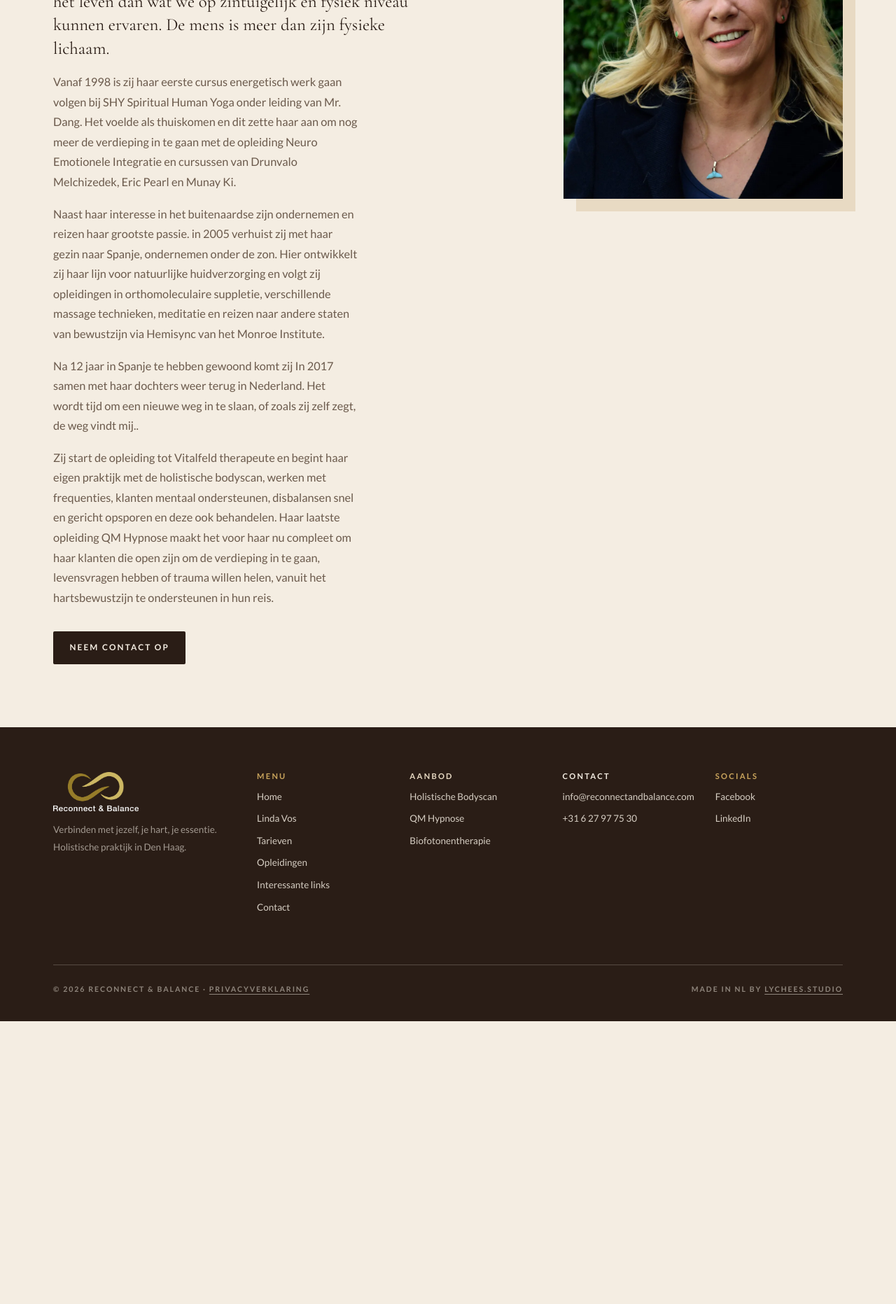
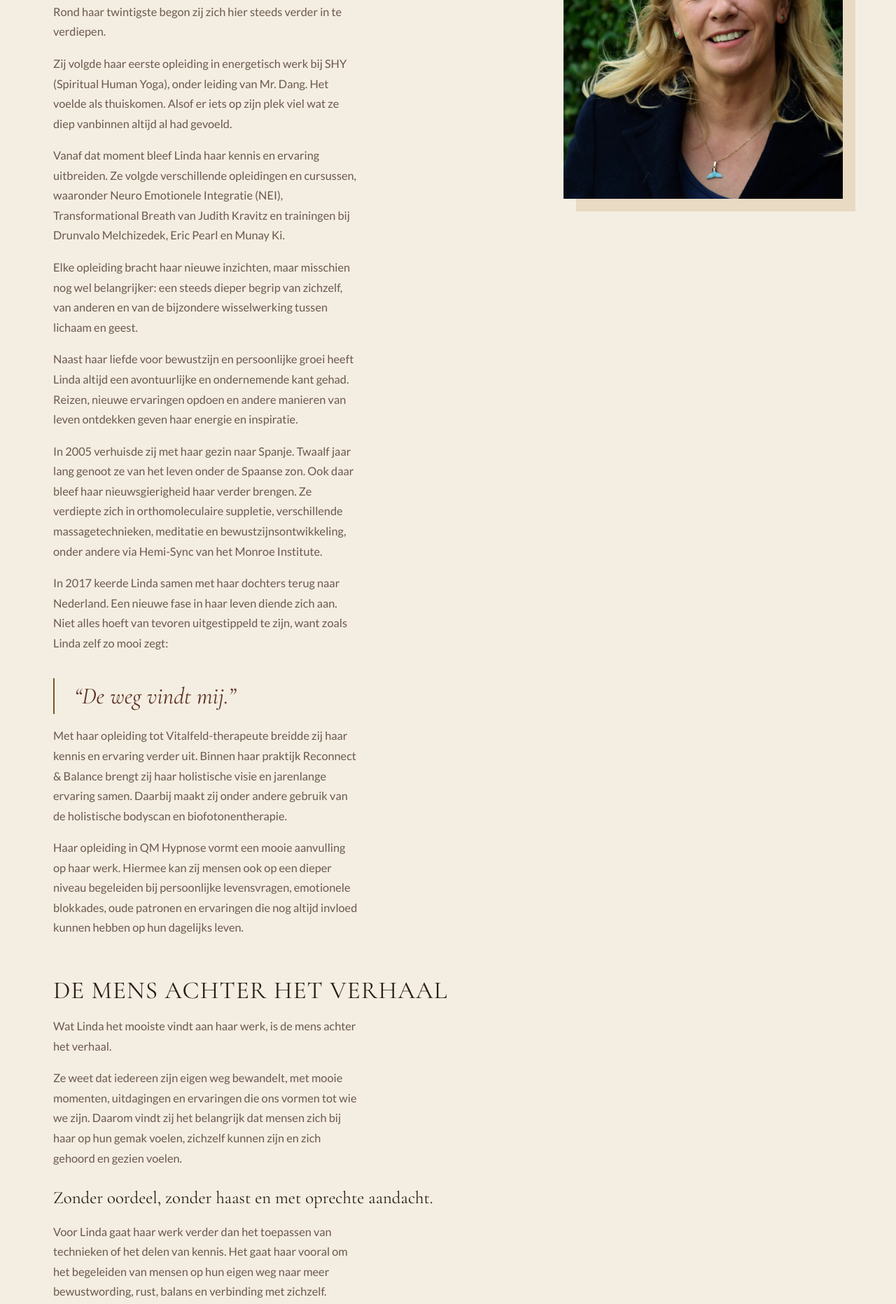
Before and after one commit to JamieVos991/reconnectandbalance-website, a website: page site/linda-vos.html in a window 1280 px wide. Shown: the part 747-2610 px from the top of the page at 70% size. Before the commit the page ends 2206 px from the top, so only its background shows below. Drawn offline with Linux system fonts and the light colour scheme.

Commit message:
feat: nieuwe tekst over Linda, toegankelijker menu en kleinere hero

```diff
--- a/site/linda-vos.html
+++ b/site/linda-vos.html
@@ -46,20 +46,31 @@
 <main id="inhoud" tabindex="-1">
 <section class="page-hero glow">
   <div class="wrap">
-    <div class="eyebrow">Over mij</div>
+    <div class="eyebrow">Over Linda</div>
     <h1>Linda Vos</h1>
-    <p class="lead">Oprichtster en eigenaresse van Reconnect&amp;Balance</p>
+    <p class="lead">Oprichtster en eigenaresse van Reconnect &amp; Balance</p>
   </div>
 </section>
 
 <section class="section">
   <div class="wrap split top wide-text">
     <div class="prose reveal">
-      <p class="intro">Linda kwam tijdens haar vroege jeugd al in aanraking met paranormale ervaringen waar niemand haar een antwoord op kon geven. Rond haar twintigste jaar is zij zich meer gaan verdiepen van wat haar was overkomen dmv het lezen over bewustzijn en spiritualiteit. De gebeurtenissen uit haar jeugd kregen vorm, er is meer in het leven dan wat we op zintuigelijk en fysiek niveau kunnen ervaren. De mens is meer dan zijn fysieke lichaam.</p>
-      <p>Vanaf 1998 is zij haar eerste cursus energetisch werk gaan volgen bij SHY Spiritual Human Yoga onder leiding van Mr. Dang. Het voelde als thuiskomen en dit zette haar aan om nog meer de verdieping in te gaan met de opleiding Neuro Emotionele Integratie en cursussen van Drunvalo Melchizedek, Eric Pearl en Munay Ki.</p>
-      <p>Naast haar interesse in het buitenaardse zijn ondernemen en reizen haar grootste passie. in 2005 verhuist zij met haar gezin naar Spanje, ondernemen onder de zon. Hier ontwikkelt zij haar lijn voor natuurlijke huidverzorging en volgt zij opleidingen in orthomoleculaire suppletie, verschillende massage technieken, meditatie en reizen naar andere staten van bewustzijn via Hemisync van het Monroe Institute.</p>
-      <p>Na 12 jaar in Spanje te hebben gewoond komt zij In 2017 samen met haar dochters weer terug in Nederland. Het wordt tijd om een nieuwe weg in te slaan, of zoals zij zelf zegt, de weg vindt mij..</p>
-      <p>Zij start de opleiding tot Vitalfeld therapeute en begint haar eigen praktijk met de holistische bodyscan, werken met frequenties, klanten mentaal ondersteunen, disbalansen snel en gericht opsporen en deze ook behandelen. Haar laatste opleiding QM Hypnose maakt het voor haar nu compleet om haar klanten die open zijn om de verdieping in te gaan, levensvragen hebben of trauma willen helen, vanuit het hartsbewustzijn te ondersteunen in hun reis.</p>
+      <p class="intro">Al op jonge leeftijd had Linda bijzondere paranormale ervaringen die haar nieuwsgierigheid wekten naar alles wat verder gaat dan de zichtbare wereld. Wat begon als een persoonlijke zoektocht naar antwoorden, groeide uit tot een levenslange passie voor bewustzijn en persoonlijke ontwikkeling.</p>
+      <p>Rond haar twintigste begon zij zich hier steeds verder in te verdiepen.</p>
+      <p>Zij volgde haar eerste opleiding in energetisch werk bij SHY (Spiritual Human Yoga), onder leiding van Mr. Dang. Het voelde als thuiskomen. Alsof er iets op zijn plek viel wat ze diep vanbinnen altijd al had gevoeld.</p>
+      <p>Vanaf dat moment bleef Linda haar kennis en ervaring uitbreiden. Ze volgde verschillende opleidingen en cursussen, waaronder Neuro Emotionele Integratie (NEI), Transformational Breath van Judith Kravitz en trainingen bij Drunvalo Melchizedek, Eric Pearl en Munay Ki.</p>
+      <p>Elke opleiding bracht haar nieuwe inzichten, maar misschien nog wel belangrijker: een steeds dieper begrip van zichzelf, van anderen en van de bijzondere wisselwerking tussen lichaam en geest.</p>
+      <p>Naast haar liefde voor bewustzijn en persoonlijke groei heeft Linda altijd een avontuurlijke en ondernemende kant gehad. Reizen, nieuwe ervaringen opdoen en andere manieren van leven ontdekken geven haar energie en inspiratie.</p>
+      <p>In 2005 verhuisde zij met haar gezin naar Spanje. Twaalf jaar lang genoot ze van het leven onder de Spaanse zon. Ook daar bleef haar nieuwsgierigheid haar verder brengen. Ze verdiepte zich in orthomoleculaire suppletie, verschillende massagetechnieken, meditatie en bewustzijnsontwikkeling, onder andere via Hemi-Sync van het Monroe Institute.</p>
+      <p>In 2017 keerde Linda samen met haar dochters terug naar Nederland. Een nieuwe fase in haar leven diende zich aan. Niet alles hoeft van tevoren uitgestippeld te zijn, want zoals Linda zelf zo mooi zegt:</p>
+      <blockquote class="quote"><p>“De weg vindt mij.”</p></blockquote>
+      <p>Met haar opleiding tot Vitalfeld-therapeute breidde zij haar kennis en ervaring verder uit. Binnen haar praktijk Reconnect &amp; Balance brengt zij haar holistische visie en jarenlange ervaring samen. Daarbij maakt zij onder andere gebruik van de holistische bodyscan en biofotonentherapie.</p>
+      <p>Haar opleiding in QM Hypnose vormt een mooie aanvulling op haar werk. Hiermee kan zij mensen ook op een dieper niveau begeleiden bij persoonlijke levensvragen, emotionele blokkades, oude patronen en ervaringen die nog altijd invloed kunnen hebben op hun dagelijks leven.</p>
+      <h2>De mens achter het verhaal</h2>
+      <p>Wat Linda het mooiste vindt aan haar werk, is de mens achter het verhaal.</p>
+      <p>Ze weet dat iedereen zijn eigen weg bewandelt, met mooie momenten, uitdagingen en ervaringen die ons vormen tot wie we zijn. Daarom vindt zij het belangrijk dat mensen zich bij haar op hun gemak voelen, zichzelf kunnen zijn en zich gehoord en gezien voelen.</p>
+      <p class="intro">Zonder oordeel, zonder haast en met oprechte aandacht.</p>
+      <p>Voor Linda gaat haar werk verder dan het toepassen van technieken of het delen van kennis. Het gaat haar vooral om het begeleiden van mensen op hun eigen weg naar meer bewustwording, rust, balans en verbinding met zichzelf.</p>
       <div class="actions"><a href="contact.html" class="btn btn-gold">Neem contact op</a></div>
     </div>
     <div class="media arch sticky reveal"><img src="img/linda-vos.webp" width="1000" height="1500" alt="Linda Vos"></div>
```
Also changed, not shown: src/pages/linda-vos.html (+18 -7 lines).
